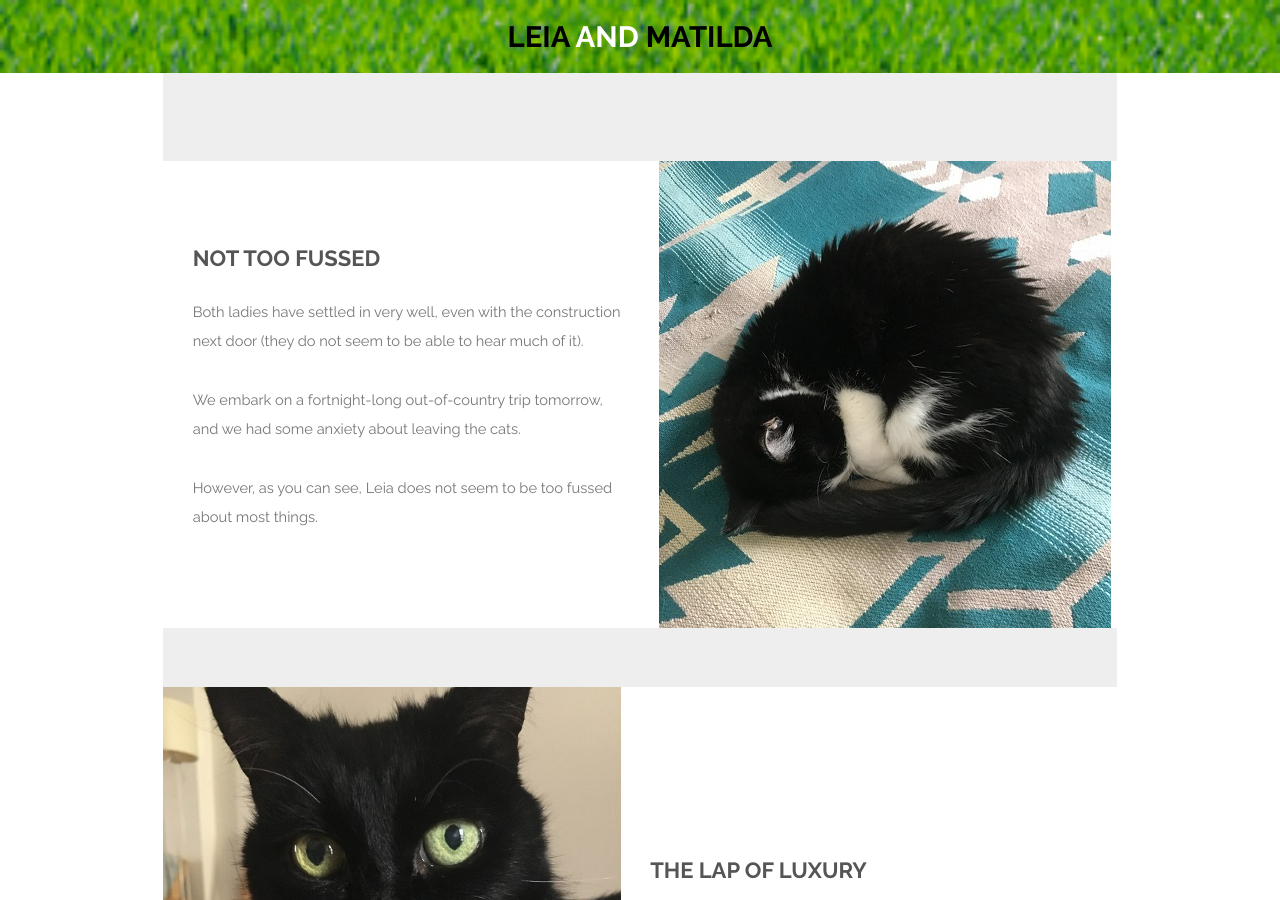
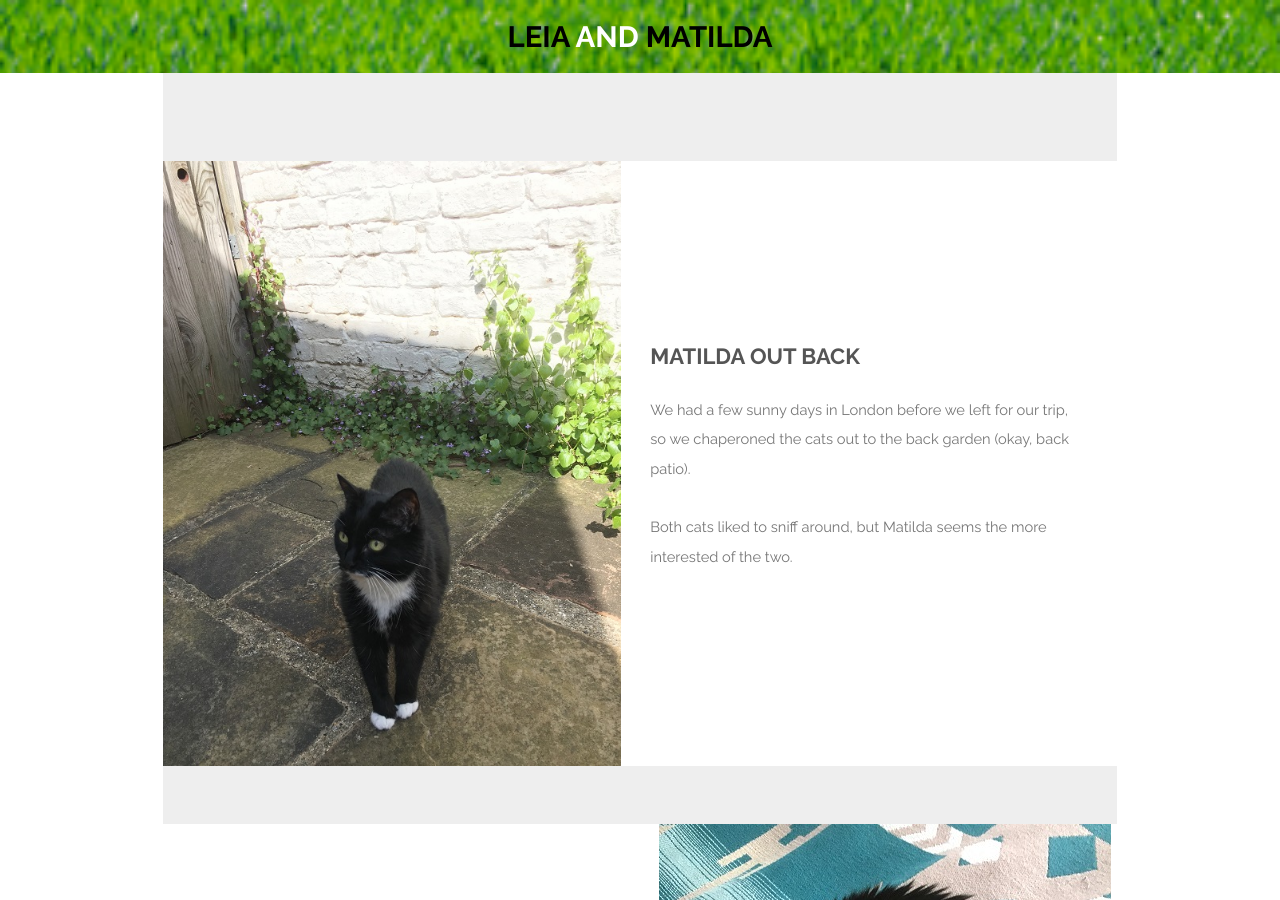
Before and after one commit to jaypalexa/leia-and-matilda, a Jekyll site: the page built from index.md, in a window 1280 px wide and 900 px high. Built offline with Jekyll 4.4.1, drawn with Linux system fonts in a browser that asks for light colours.

Commit message:
"Matilda Out Back" post.

```diff
--- a/index.md
+++ b/index.md
@@ -6,6 +6,14 @@ description: A photo essay by Leia and Matilda
 ---
 <section id="one" class="wrapper style1">
   <div class="inner">
+    <article class="feature left">
+      <span class="image"><a href="{{ site.url }}{{ site.baseurl }}/assets/images/20170423_1131_matilda.jpg"><img src="{{ site.url }}{{ site.baseurl }}/assets/images/20170423_1131_matilda.jpg" /></a></span>
+      <div class="content">
+        <h2>Matilda Out Back</h2>
+        <p>We had a few sunny days in London before we left for our trip, so we chaperoned the cats out to the back garden (okay, back patio).</p>
+		<p>Both cats liked to sniff around, but Matilda seems the more interested of the two.</p>
+      </div>
+    </article>
     <article class="feature right">
       <span class="image"><a href="{{ site.url }}{{ site.baseurl }}/assets/images/20170429_1113_leia.jpg"><img src="{{ site.url }}{{ site.baseurl }}/assets/images/20170429_1113_leia.jpg" /></a></span>
       <div class="content">
```
